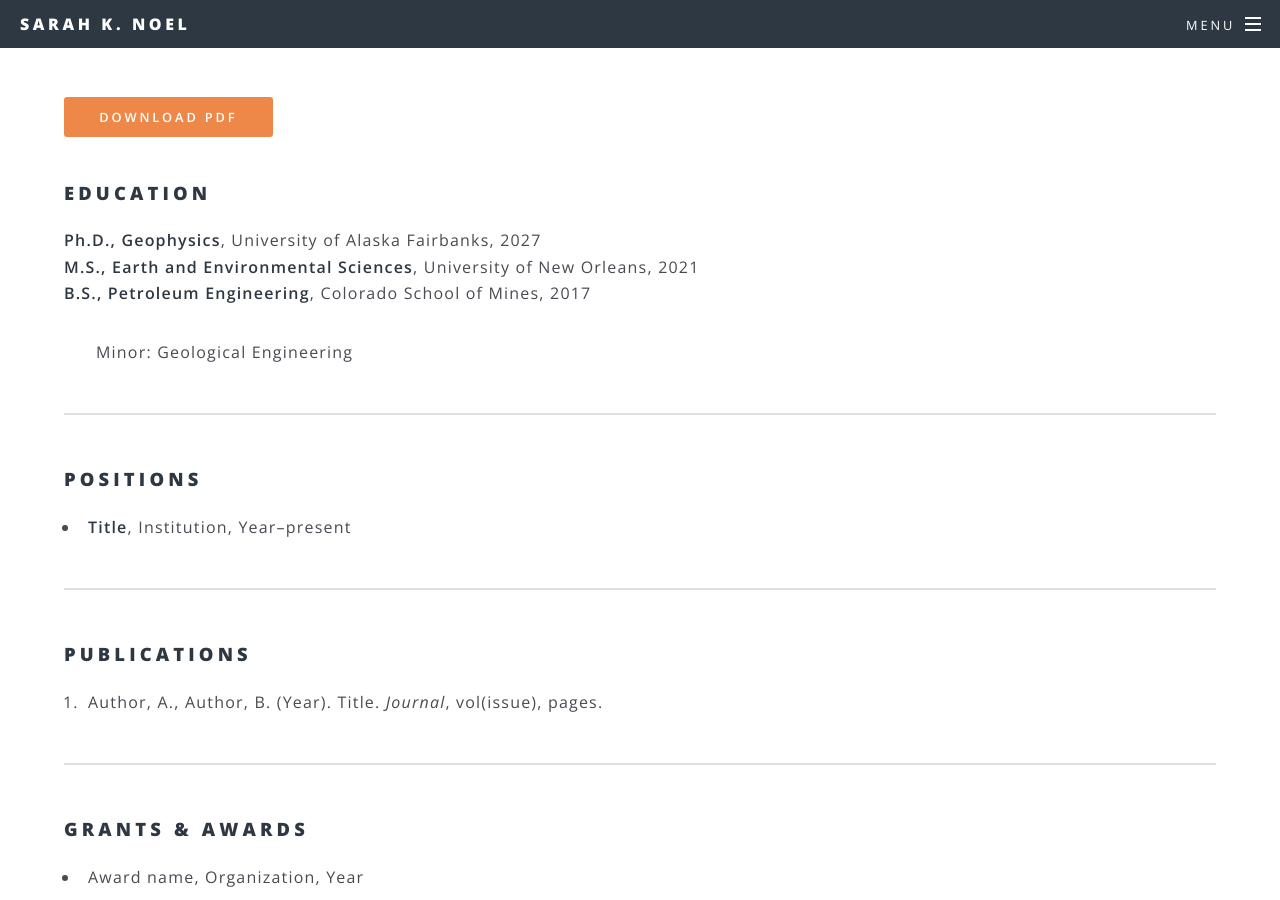
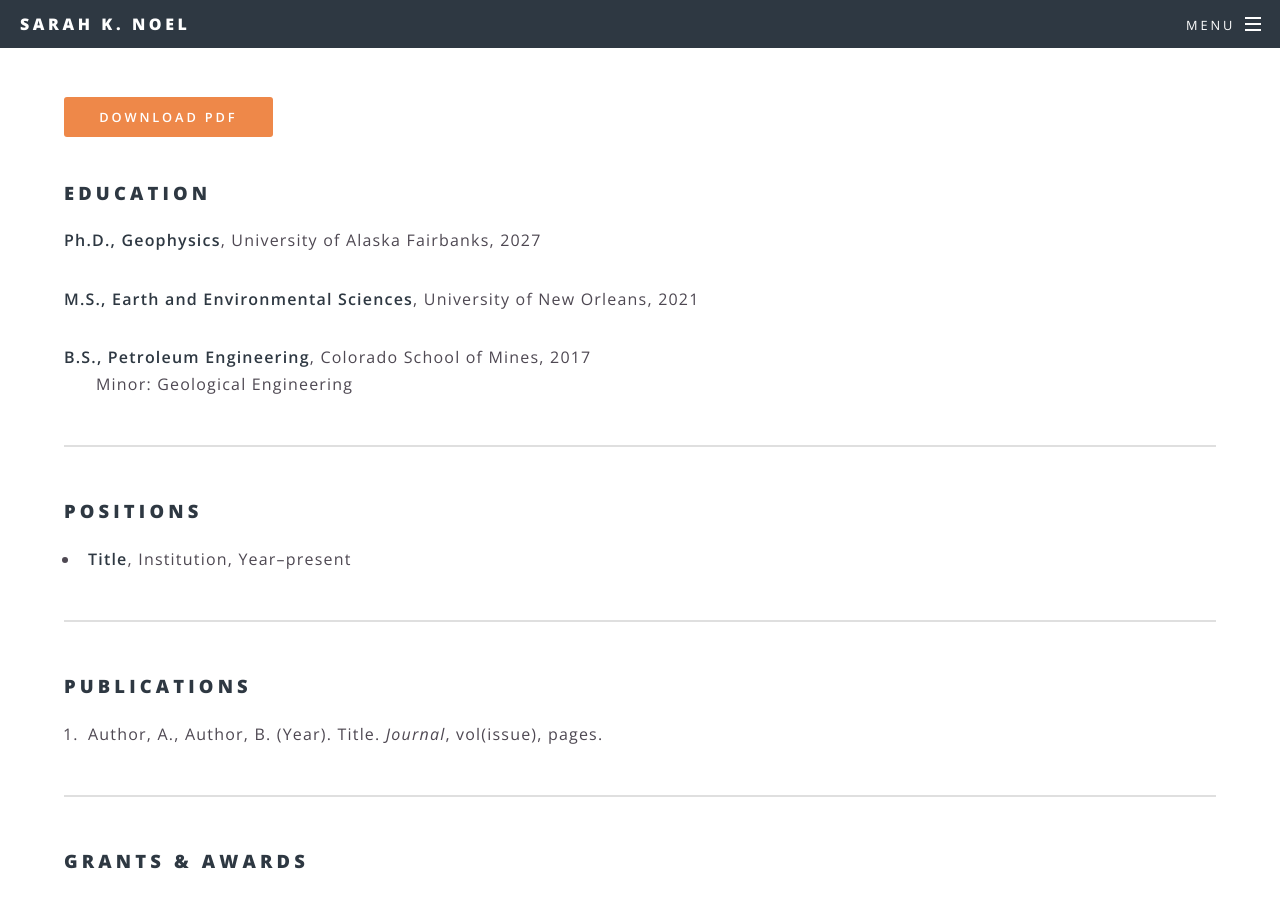
Before and after one commit to aknoel/academic, a Jekyll site: the page built from cv.html, in a window 1280 px wide and 900 px high, scrolled down 392 px. Built offline with Jekyll 4.4.1, drawn with Linux system fonts in a browser that asks for light colours; grey boxes are pictures that could not be loaded.

Commit message:
cv updates

```diff
--- a/cv.html
+++ b/cv.html
@@ -7,11 +7,10 @@ subtitle: Your Name
 
 	<h3>Education</h3>
 
-	<p>
-	<strong>Ph.D., Geophysics</strong>, University of Alaska Fairbanks, 2027<br />
-	<strong>M.S., Earth and Environmental Sciences</strong>, University of New Orleans, 2021<br />
-	<strong>B.S., Petroleum Engineering</strong>, Colorado School of Mines, 2017<br />
-	<p style="margin-left: 2em;">Minor: Geological Engineering</p>
+	<p><strong>Ph.D., Geophysics</strong>, University of Alaska Fairbanks, 2027</p>
+	<p><strong>M.S., Earth and Environmental Sciences</strong>, University of New Orleans, 2021</p>
+	<p><strong>B.S., Petroleum Engineering</strong>, Colorado School of Mines, 2017<br />
+	<span style="margin-left: 2em;">Minor: Geological Engineering</span>
 	</p>
 
 	<hr />
```
